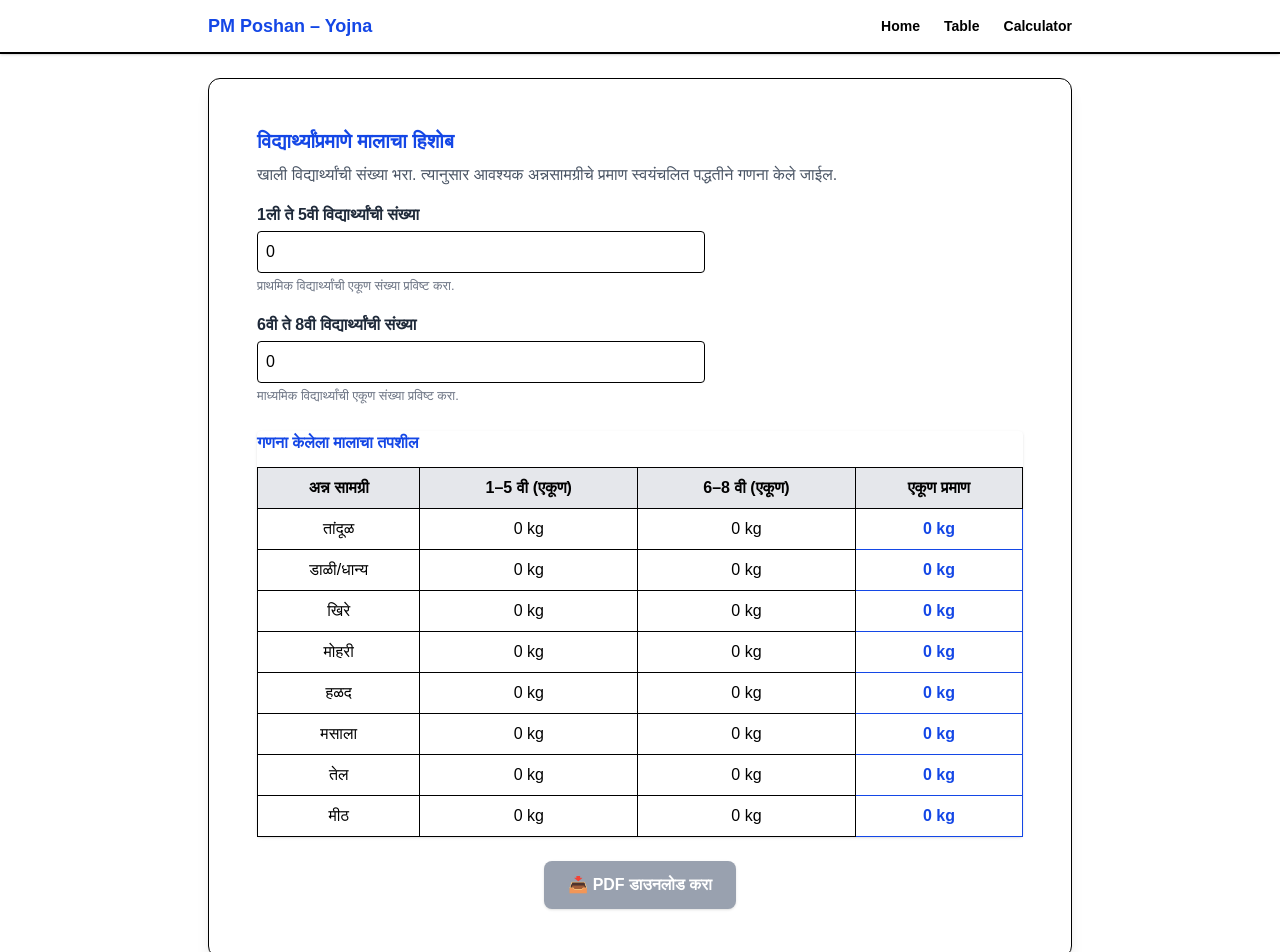
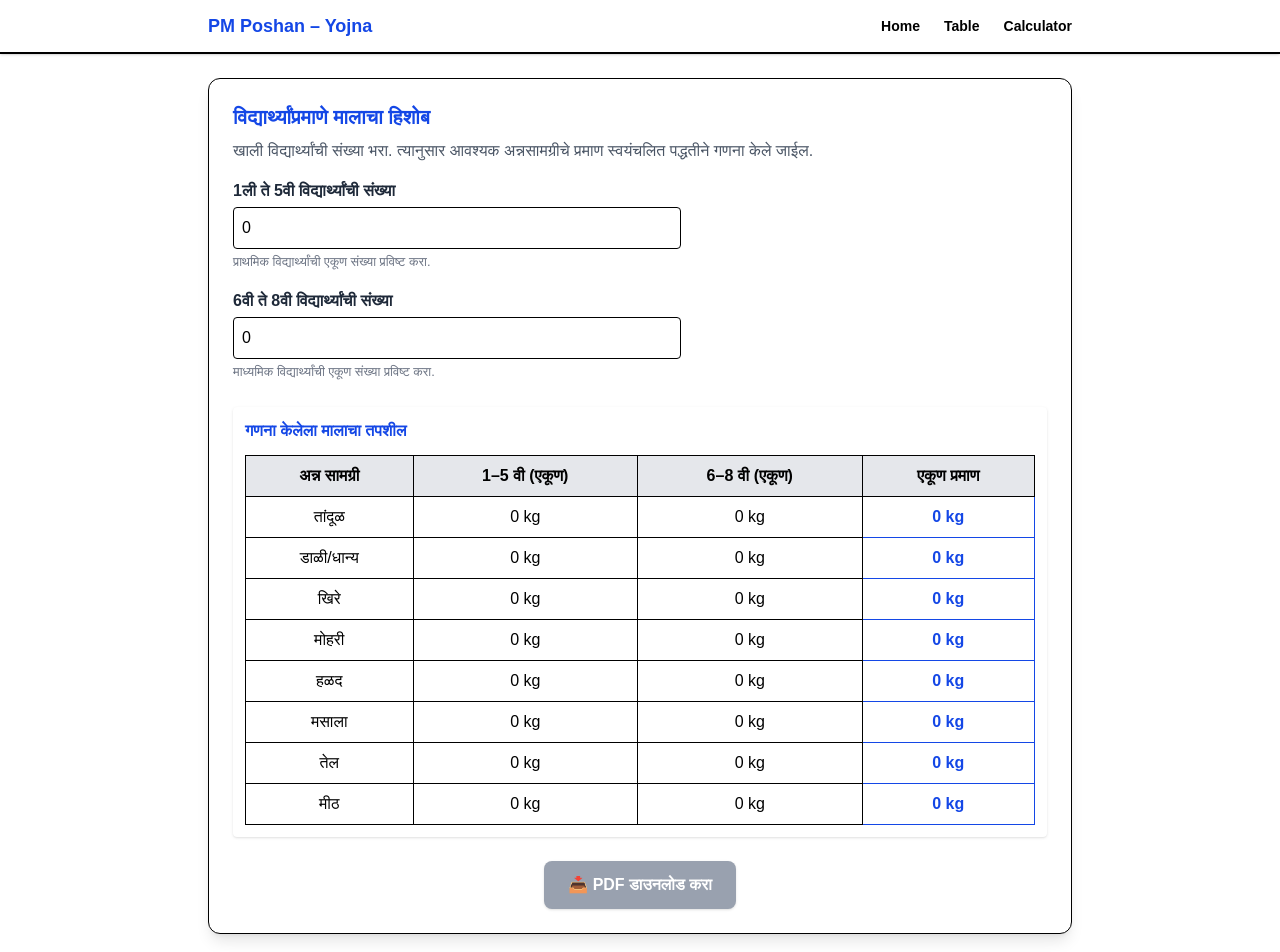
Before and after one commit to evsachin/middaymeal-calculator, a Next.js app: page /calculator in a window 1280 px wide. Shown: the top 952 px of the page. Built offline with nearby package versions, Linux system fonts and the light colour scheme.

Commit message:
modified padding

```diff
--- a/app/calculator/page.tsx
+++ b/app/calculator/page.tsx
@@ -19,7 +19,7 @@
   }));
 
   return (
-    <div className="p-6">
+    <div className="p-0">
       <h2 className="text-xl font-bold text-blue-700 mb-2">
         विद्यार्थ्यांप्रमाणे मालाचा हिशोब
       </h2>
@@ -67,7 +67,7 @@
       </div>
 
       {/* Result Section */}
-      <div id="pdfArea" className="mt-6 bg-white p-0 shadow rounded">
+      <div id="pdfArea" className="mt-6 bg-white p-3 shadow rounded">
         <h3 className="font-semibold text-blue-700 mb-3">
           गणना केलेला मालाचा तपशील
         </h3>
```
